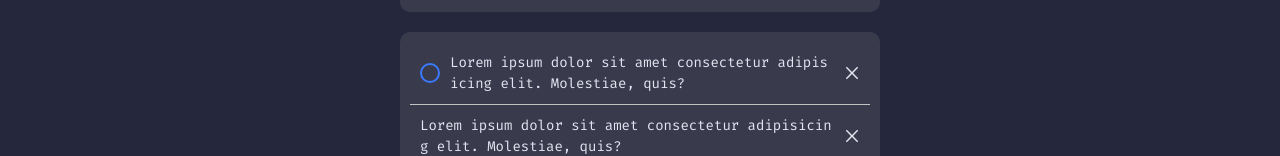
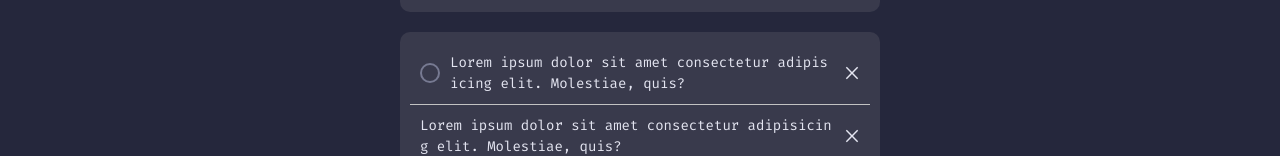
Before and after one commit to bakNa2t/type2note, a React (Vite) app: page / in a window 1280 px wide. Shown: the part 196-352 px from the top of the page. Built offline with nearby package versions, Linux system fonts and the light colour scheme.

Commit message:
Updated CheckboxCustom hover styles

```diff
--- a/src/styles/GlobalStyles.js
+++ b/src/styles/GlobalStyles.js
@@ -4,6 +4,8 @@ const GlobalStyles = createGlobalStyle`
 
 :root {
     &, &.light-mode {
+        --background-gradient: linear-gradient(hsl(192, 100%, 67%), hsl(280, 87%, 65%));;
+
         --color-blue: #3a7bfd;
         --color-blue-dark: #0070f3;
 
--- a/src/ui-blocks/CheckboxCustom.jsx
+++ b/src/ui-blocks/CheckboxCustom.jsx
@@ -23,9 +23,19 @@ const Circle = styled.span`
   height: 2rem;
   width: 2rem;
   display: inline-block;
-  border: 2px solid var(--color-blue);
+  border: 2px solid var(--color-blue-light-700);
   border-radius: 50%;
   z-index: 100;
+
+  &:hover {
+    background: linear-gradient(
+          var(--color-blue-zola-600),
+          var(--color-blue-zola-600)
+        )
+        padding-box,
+      var(--background-gradient) border-box;
+    border: 2px solid transparent;
+  }
 `;
 
 function CheckboxCustom() {
```
